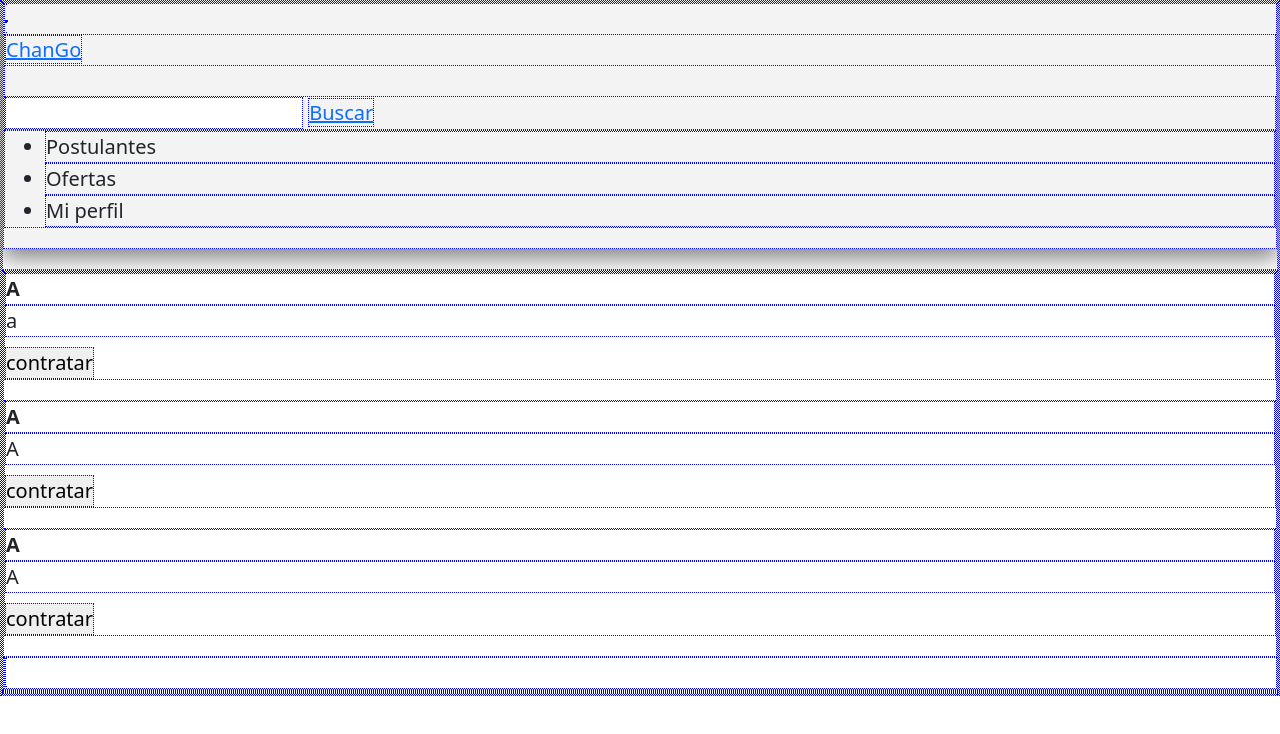
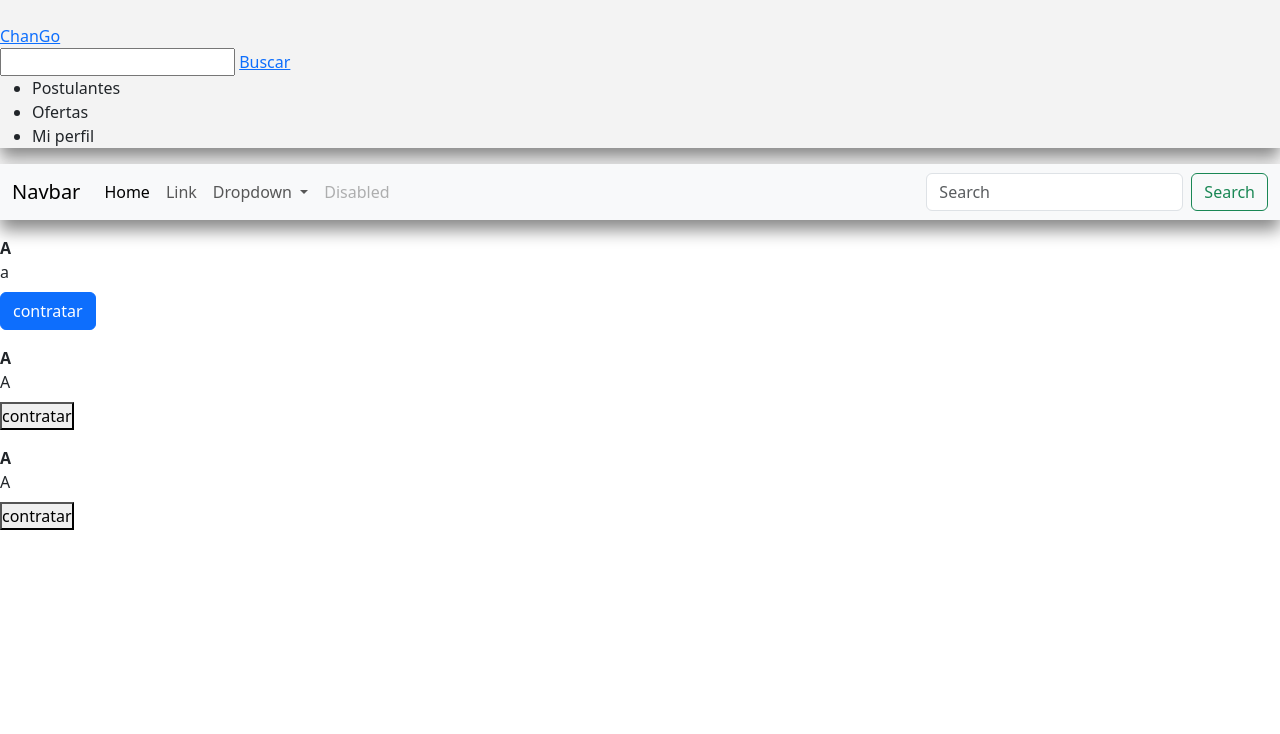
Before and after one commit to k1000oEnz/ChanGo--Main, a plain HTML site: page index.html in a window 1280 px wide. Drawn offline with nearby package versions, Linux system fonts and the light colour scheme; files that its build step writes are made by us from their sources.

Commit message:
project structure

```diff
--- a/components/styles/layout/mainStyles.scss
+++ /dev/null
@@ -1,42 +0,0 @@
-@charset 'UTF-8';
-
-:root{
-    /* Fuentes */
-    --f_fontSize: 16px;
-    --f_fontWeight: 400;
-    --f_fontFamily: "Roboto", sans-serif;
-    --f_fontFamily--Secundary: "Montserrat", sans-serif;
-    --f_lineHeight: 1.5;
-
-    /* Colores */
-    --c_white: #fff;
-    --c_black: #000;
-
-    --c_grey900: #161815;
-    --c_grey400: #909090;
-
-    --c_green400: #6de754;
-}
-
-/* debugger */
-*{
-    margin: 0;
-    padding: 0;
-    border: 1px dotted blue;
-}
-
-html{
-    font-size: clamp(100%, .75rem + 1.5vw, 20px );
-    font-family: var(--f_fontFamily);
-}
-/* Comienzo header */
-nav{
-    background-color: rgb(243, 243, 243);
-    box-shadow: 0 10px 1rem #888888 ;
-    margin-bottom: 1rem;
-}
-/* Comienzo main */
-
-/* Comienzo aside */
-
-/* Comienzo Footer */
--- a/index.html
+++ b/index.html
@@ -1,22 +1,25 @@
 <!DOCTYPE html>
 <html lang="en">
   <head>
-    <meta charset="UTF-8">
-    <meta name="viewport" content="width=device-width, initial-scale=1.0">
+    <meta charset="UTF-8" />
+    <meta name="viewport" content="width=device-width, initial-scale=1.0" />
     <title>Bienvenido a ChanGo!</title>
 
-    <link href="https://cdn.jsdelivr.net/npm/bootstrap@5.3.3/dist/css/bootstrap.min.css" rel="stylesheet">
-    <link rel="stylesheet" href="components/styles/mainStyles.css">
+    <link
+      href="https://cdn.jsdelivr.net/npm/bootstrap@5.3.3/dist/css/bootstrap.min.css"
+      rel="stylesheet"
+    />
+    <link rel="stylesheet" href="/css/index.css" />
   </head>
   <body>
     <header>
       <nav>
         <picture>
-                <img src="" alt="">
+          <img src="" alt="" />
           <figcaption><a href="" class="no__decoration">ChanGo</a></figcaption>
         </picture>
         <form action="">
-                <input type="text">
+          <input type="text" />
           <a href="">Buscar</a>
         </form>
         <ul>
@@ -25,37 +28,98 @@
           <li class="nav__li">Mi perfil</li>
         </ul>
       </nav>
+      <nav class="navbar navbar-expand-lg navbar-light bg-light">
+        <div class="container-fluid">
+          <a class="navbar-brand" href="#">Navbar</a>
+          <button
+            class="navbar-toggler"
+            type="button"
+            data-bs-toggle="collapse"
+            data-bs-target="#navbarSupportedContent"
+            aria-controls="navbarSupportedContent"
+            aria-expanded="false"
+            aria-label="Toggle navigation"
+          >
+            <span class="navbar-toggler-icon"></span>
+          </button>
+          <div class="collapse navbar-collapse" id="navbarSupportedContent">
+            <ul class="navbar-nav me-auto mb-2 mb-lg-0">
+              <li class="nav-item">
+                <a class="nav-link active" aria-current="page" href="#">Home</a>
+              </li>
+              <li class="nav-item">
+                <a class="nav-link" href="#">Link</a>
+              </li>
+              <li class="nav-item dropdown">
+                <a
+                  class="nav-link dropdown-toggle"
+                  href="#"
+                  id="navbarDropdown"
+                  role="button"
+                  data-bs-toggle="dropdown"
+                  aria-expanded="false"
+                >
+                  Dropdown
+                </a>
+                <ul class="dropdown-menu" aria-labelledby="navbarDropdown">
+                  <li><a class="dropdown-item" href="#">Action</a></li>
+                  <li><a class="dropdown-item" href="#">Another action</a></li>
+                  <li><hr class="dropdown-divider" /></li>
+                  <li>
+                    <a class="dropdown-item" href="#">Something else here</a>
+                  </li>
+                </ul>
+              </li>
+              <li class="nav-item">
+                <a
+                  class="nav-link disabled"
+                  href="#"
+                  tabindex="-1"
+                  aria-disabled="true"
+                  >Disabled</a
+                >
+              </li>
+            </ul>
+            <form class="d-flex">
+              <input
+                class="form-control me-2"
+                type="search"
+                placeholder="Search"
+                aria-label="Search"
+              />
+              <button class="btn btn-outline-success" type="submit">
+                Search
+              </button>
+            </form>
+          </div>
+        </div>
+      </nav>
     </header>
     <main>
       <div class="card--postulantes">
         <dl>
           <dt>A</dt>
           <dd>a</dd>
-                    <Button class="contratar">contratar</Button>
+          <button class="btn btn-primary">contratar</button>
         </dl>
         <dl>
           <dt>A</dt>
           <dd>A</dd>
-                    <Button class="contratar">contratar</Button>
+          <button class="contratar">contratar</button>
         </dl>
         <dl>
           <dt>A</dt>
           <dd>A</dd>
-                    <Button class="contratar">contratar</Button>
+          <button class="contratar">contratar</button>
         </dl>
       </div>
 
       <div>
-            <a href="" class="post--oferta">
-
-            </a>
+        <a href="" class="post--oferta"> </a>
       </div>
     </main>
-    <aside>
-
-    </aside>
+    <aside></aside>
     <footer>
-
       <script src="https://cdn.jsdelivr.net/npm/bootstrap@5.3.3/dist/js/bootstrap.bundle.min.js"></script>
       <script src="components/js/script.js"></script>
     </footer>
--- /dev/null
+++ b/sass/_globales.scss
@@ -0,0 +1,41 @@
+@charset 'UTF-8';
+
+/*
+================================
+  -------globales--------
+================================
+  */
+
+/* --debugger --*/
+
+* {
+  margin: 0;
+  padding: 0;
+}
+
+:root {
+  /*-- Font --*/
+
+  --f_fontSize: 16px;
+  --f_fontWeight: 400;
+  --f_fontFamily: "Roboto", sans-serif;
+  --f_fontFamily--Secundary: "Montserrat", sans-serif;
+  --f_lineHeight: 1.5;
+
+  /*-- Colour --*/
+
+  --c_white: #fff;
+  --c_black: #000;
+
+  --c_grey900: #161815;
+  --c_grey400: #909090;
+
+  --c_green400: #6de754;
+}
+
+/* beginning header */
+nav {
+  background-color: rgb(243, 243, 243);
+  box-shadow: 0 10px 1rem #888888;
+  margin-bottom: 1rem;
+}
--- /dev/null
+++ b/sass/_header.scss
@@ -0,0 +1 @@
+/* beginning header */
--- /dev/null
+++ b/sass/_nav.scss
@@ -0,0 +1,12 @@
+/*
+================================
+  ------- Nav --------
+================================
+  */
+/* beginning Nav */
+
+nav {
+  background-color: #f3f3f3;
+  box-shadow: 0 10px 1rem #888888;
+  margin-bottom: 1rem;
+}
--- /dev/null
+++ b/sass/index.scss
@@ -0,0 +1,6 @@
+@import "globales";
+@import "aside";
+@import "footer";
+@import "globales";
+@import "header";
+@import "nav";
```
Also changed, not shown: css/index.css (added), js/script.js (added), page/page2.html (added), page/page3.html (added), page/page4.html (added), sass/_aside.scss (added), sass/_footer.scss (added), 1 other file. Lines whose indentation alone changed are shown as unchanged.
